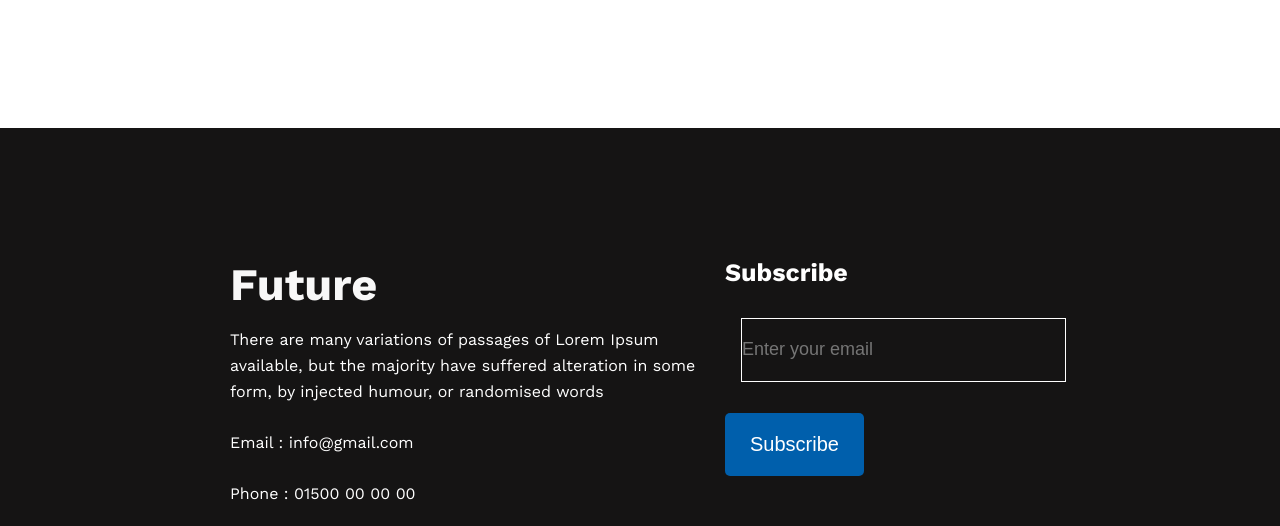
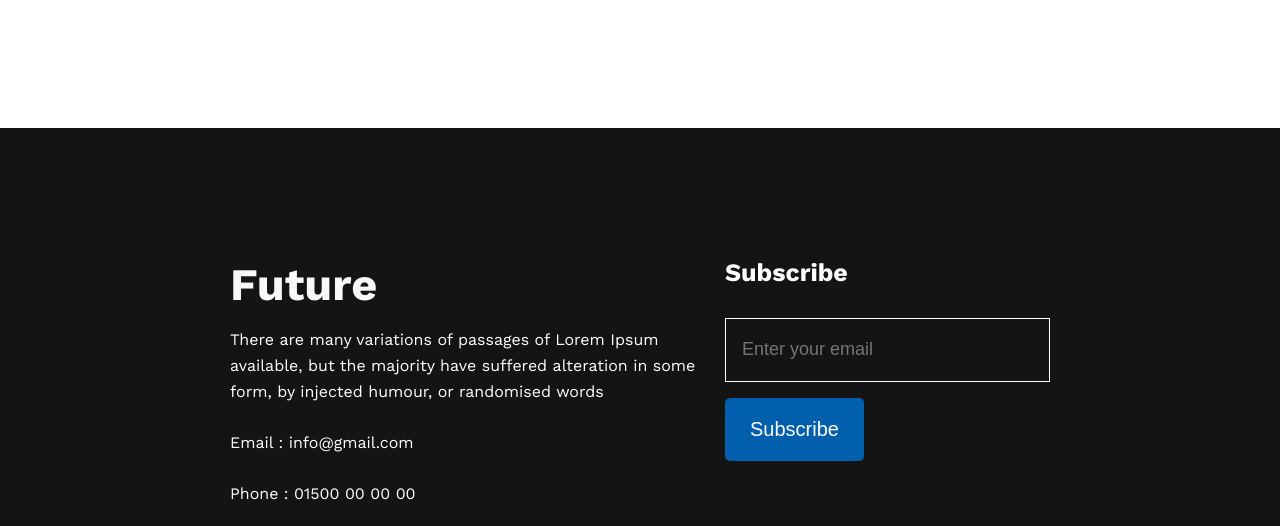
Before and after one commit to nasrullah-nobin/new-year-new-me, a plain HTML site: page index.html in a window 1280 px wide. Shown: the part 2317-2843 px from the top of the page. Drawn offline with nearby package versions, Linux system fonts and the light colour scheme.

Commit message:
input box bug fix

```diff
--- a/style.css
+++ b/style.css
@@ -157,6 +157,7 @@ footer {
 .Subscribe-box h4 {
     font-size: 25px;
     color: #FFFFFF;
+    margin-bottom: 31px;
 }
 .Subscribe-box input[type="text"] {
     border: 1px solid #FFFFFF;
@@ -164,11 +165,12 @@ footer {
     height: 64px;
     color: #F3F3F3;
     font-size: 18px;
-    margin: 31px 16px;
+    padding: 31px 16px;
     background-color: #151414;
 }
 .Subscribe-box button {
     background-color: #005FAC;
     font-size: 20px;
     color: #FFFFFF;
+    margin-top: 16px;
 }
```
Also changed, not shown: index.html (+1 -0 lines).
